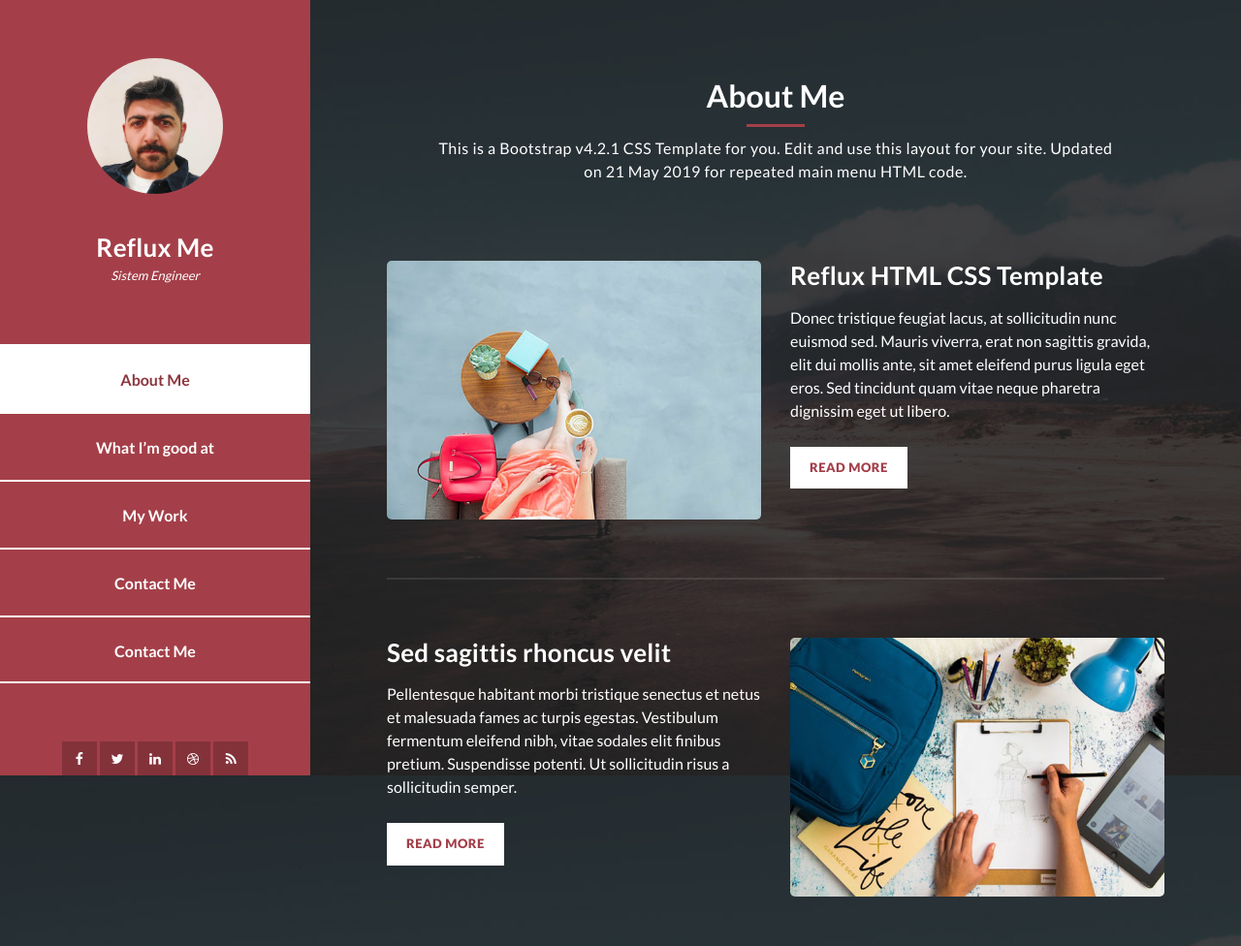
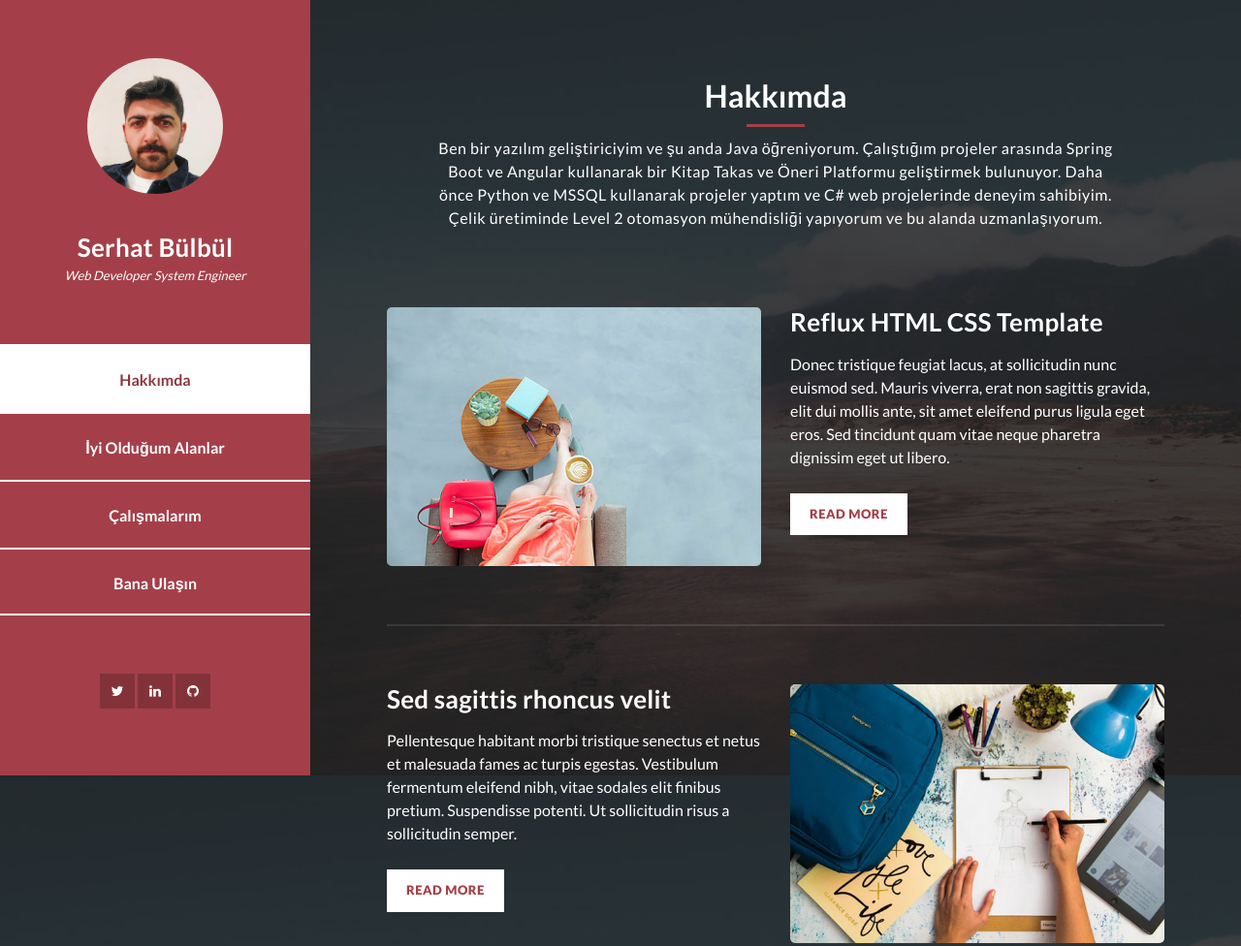
Before and after one commit to serhatblb/serhatblb.github.io, a plain HTML site: page index.html in a window 1280 px wide. Shown: the top 976 px of the page at 97% size. Drawn offline with Linux system fonts and the light colour scheme.

Commit message:
düzenlemeler

```diff
--- a/index.html
+++ b/index.html
@@ -35,40 +35,35 @@ https://templatemo.com/tm-531-reflux
             <a href="#"><img src="assets/images/profil_foto.jpg" alt="" /></a>
           </div>
           <div class="author-content">
-            <h4>Reflux Me</h4>
-            <span>Sistem Engineer</span>
+            <h4>Serhat Bülbül</h4>
+            <span>Web Developer</span>
+            <span>System Engineer</span>
           </div>
           <nav class="main-nav" role="navigation">
             <ul class="main-menu">
-              <li><a href="#section1">About Me</a></li>
-              <li><a href="#section2">What I’m good at</a></li>
-              <li><a href="#section3">My Work</a></li>
-              <li><a href="#section4">Contact Me</a></li>
-              <li><a href="#section4">Contact Me</a></li>
+              <li><a href="#section1">Hakkımda</a></li>
+              <li><a href="#section2">İyi Olduğum Alanlar</a></li>
+              <li><a href="#section3">Çalışmalarım</a></li>
+              <li><a href="#section4">Bana Ulaşın</a></li>
             </ul>
           </nav>
+
           <div class="social-network">
             <ul class="soial-icons">
               <li>
-                <a href="https://fb.com/templatemo"><i class="fa fa-facebook"></i></a>
+                <a href="https://x.com/serhatblb" target="_blank"><i class="fa fa-twitter"></i></a>
               </li>
               <li>
-                <a href="#"><i class="fa fa-twitter"></i></a>
+                <a href="https://www.linkedin.com/in/serhatbulbul/" target="_blank"><i class="fa fa-linkedin"></i></a>
               </li>
               <li>
-                <a href="#"><i class="fa fa-linkedin"></i></a>
-              </li>
-              <li>
-                <a href="#"><i class="fa fa-dribbble"></i></a>
-              </li>
-              <li>
-                <a href="#"><i class="fa fa-rss"></i></a>
+                <a href="https://github.com/serhatblb/serhatblb" target="_blank"><i class="fa fa-github"></i></a>
               </li>
             </ul>
           </div>
-          <div class="copyright-text">
-            <p>Copyright 2019 Reflux Design</p>
-          </div>
+          <!-- <div class="copyright-text">
+            <p>Copyright Serhat Bülbül</p>
+          </div> -->
         </div>
       </div>
     </div>
@@ -76,11 +71,17 @@ https://templatemo.com/tm-531-reflux
     <section class="section about-me" data-section="section1">
       <div class="container">
         <div class="section-heading">
-          <h2>About Me</h2>
+          <h2>Hakkımda</h2>
           <div class="line-dec"></div>
-          <span>This is a Bootstrap v4.2.1 CSS Template for you. Edit and use
-            this layout for your site. Updated on 21 May 2019 for repeated main menu HTML code.</span>
+          <span>
+            Ben bir yazılım geliştiriciyim ve şu anda Java öğreniyorum.
+            Çalıştığım projeler arasında Spring Boot ve Angular kullanarak bir Kitap Takas ve Öneri Platformu
+            geliştirmek bulunuyor.
+            Daha önce Python ve MSSQL kullanarak projeler yaptım ve C# web projelerinde deneyim sahibiyim.
+            Çelik üretiminde Level 2 otomasyon mühendisliği yapıyorum ve bu alanda uzmanlaşıyorum.
+          </span>
         </div>
+
         <div class="left-image-post">
           <div class="row">
             <div class="col-md-6">
```
